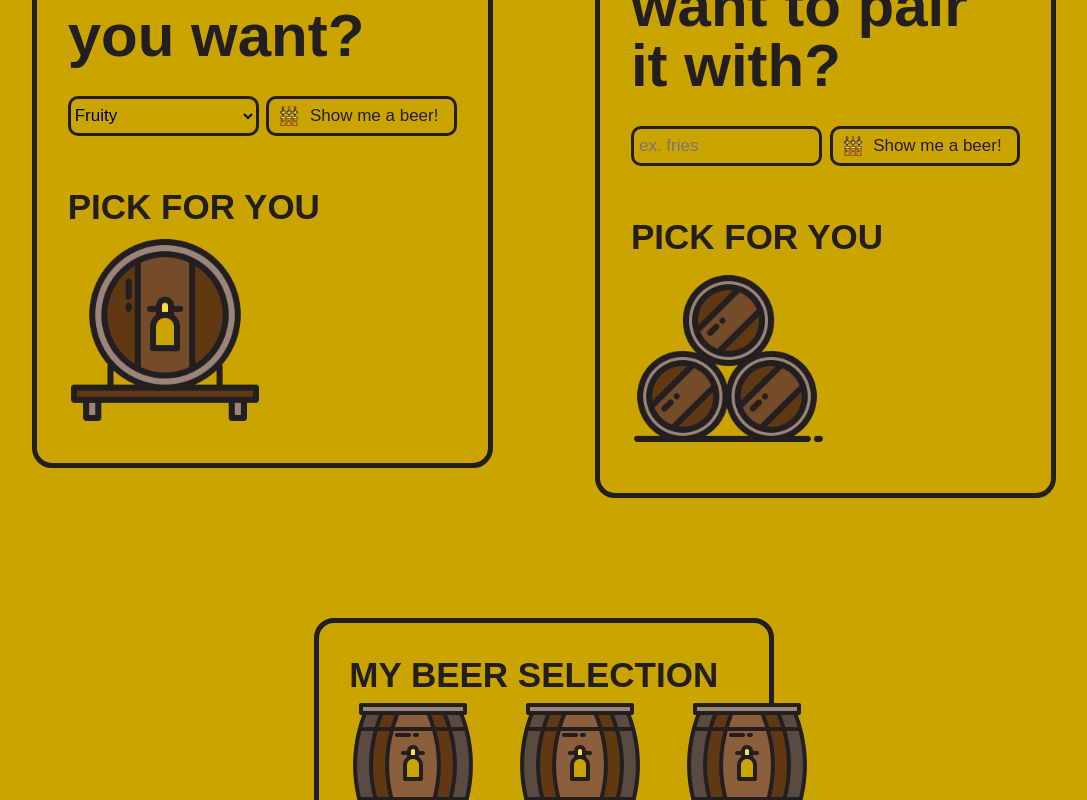
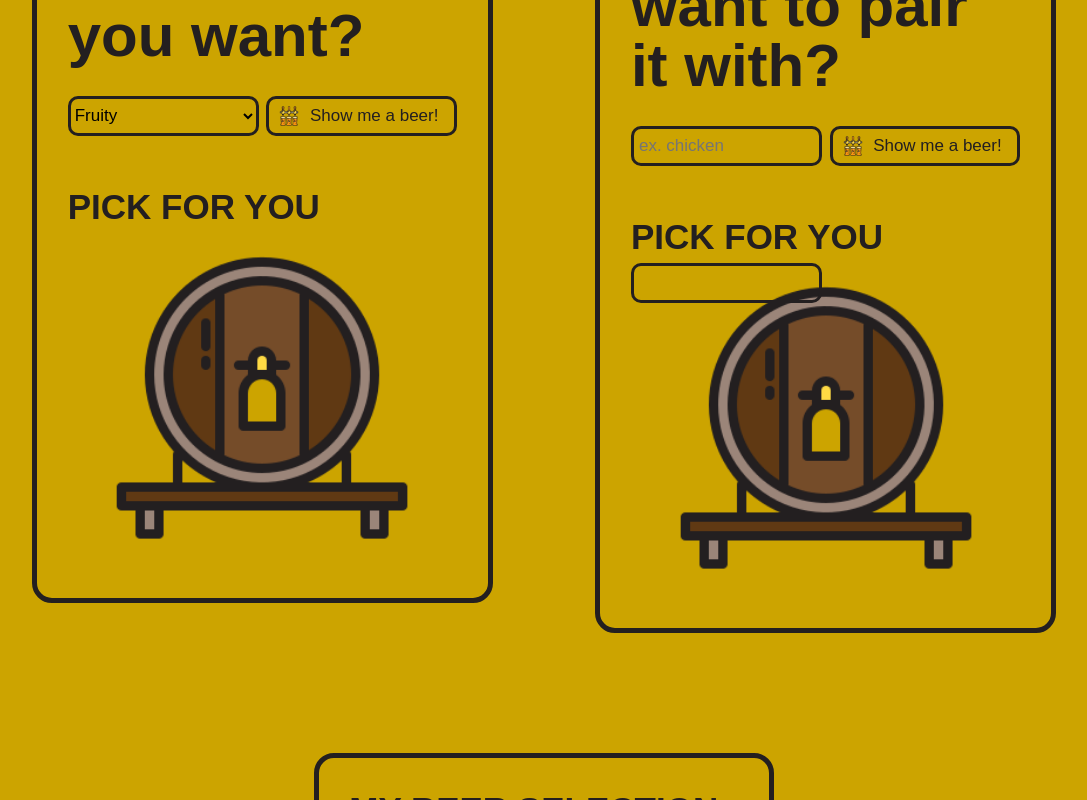
Before and after one commit to cma129/claudiaAhnProject5, a React (Create React App) app: page / in a window 1280 px wide. Shown: the part 980-1780 px from the top of the page, without its empty margins (96-1183 px from the left). Built offline with nearby package versions, Linux system fonts and the light colour scheme; no server answers; a web font is replaced by a local one.

Commit message:
display image

```diff
--- a/src/App.js
+++ b/src/App.js
@@ -1,3 +1,6 @@
+// Planning to change 'require' to import for static images
+// Planning to display custom error messages when options don't exist.
+
 import React, { Component } from 'react';
 import './index.css';
 
@@ -52,35 +55,22 @@ whichFood = (e, userFood) => {
   // Use flavour user selection to filter through allBeers array, and save to state.
   findFlavour = () => {
     const copyOfAllBeers = [...this.state.allBeers];
+    console.log('all', copyOfAllBeers);
     const randomFlavours = copyOfAllBeers.filter( (beer) => {
       return beer.description.includes(this.state.userFlavourSelection)
     })
-
+    console.log('for flavour', randomFlavours);
     // Pull random one
     const chooseRandomFlavour = (randomFlavours) => {
-    const num = Math.floor( Math.random() * (randomFlavours.length+1));
+      const num = Math.floor( Math.random() * (randomFlavours.length));
       const oneFlavour = randomFlavours[ num ];
       const oneFlavourImg = oneFlavour.image_url;
-  console.log(oneFlavourImg);
+      return oneFlavourImg;
     }
+    this.setState({
+      flavourImg: chooseRandomFlavour(randomFlavours),
+    })
   }
-// Display image of beer
-// const displayFlavour = () => {
-  // return (
-  //   <img
-  //     scr="oneFlavourImg"
-  //     alt="oneFlavour.name"
-  //     />
-  //   );
-  // }
-
-//   this.setState({
-//     copyOfAllBeers: displayFlavour
-//   }, () => {
-//     // console.log(this.setState);
-//   })
-
-
 
   // Use food user selection to filter through allBeers array, and save to state.
   findFood = () => {
@@ -92,28 +82,32 @@ findFood = () => {
         foodPairing = foodPairing + pair
       })
       if (foodPairing.includes(this.state.userFoodSelection)){
-      randomFoods.push(beer)
+        randomFoods.push(beer);
+        console.log(randomFoods);
+        return randomFoods;
       } else {
           const foodErrorMessage = "Sorry, there's no beer that matches your food pairing selection 😯";
-      console.log(foodErrorMessage);
+          // render(foodErrorMessage, document.querySelector('#flavourError'));
+          console.log('error', foodErrorMessage);
+          this.setState({
+            foodError: foodErrorMessage
+          })
       }
     })
 
     // pull random one
-  const chooseRandomFood = () => {
-    const num = Math.floor( Math.random() * (randomFoods.length+1));
+    const chooseRandomFood = (randomFoods) => {
+      const num = Math.floor( Math.random() * (randomFoods.length));
       const oneFood = randomFoods[ num ];
       const oneFoodImg = oneFood.image_url;
+      console.log(num)
       console.log(oneFoodImg);
+      return oneFoodImg;
     }
-  return randomFoods;
-
-  // this.setState({
-  //   copyOfAllBeers: beerFood
-  // }, () => {
-  //   console.log(this.setState);
-  // })
-
+    this.setState({
+      foodImg: chooseRandomFood(randomFoods),
+    })
+  }
 
   //Add to selection on click
   // const myBeerSelection = [];
@@ -127,18 +121,14 @@ findFood = () => {
   //Remove from selection on click
   //myBeerSelection.REMOVE(this)
 
-
-  }
-
-
   render () {
     return (
       <div className="App">
         <Header />
         <main className="wrapper">
           <div className="flavourFoodContainer">
-            <Flavour flavourGettingFunction={this.whichFlavour}/>
-            <Food foodGettingFunction={this.whichFood} />
+            <Flavour flavourGettingFunction={this.whichFlavour} flavourImgToDisplay={this.state.flavourImg}/>
+            <Food foodGettingFunction={this.whichFood} foodImgToDisplay={this.state.foodImg}/>
           </div>
           <Selection />
         </main>
--- a/src/components/Flavour.js
+++ b/src/components/Flavour.js
@@ -33,9 +33,12 @@ class Flavour extends Component {
                         </div>
                     </form>
                     <div>
-                    <h2>pick for you</h2>
+                        <h2>pick for you</h2>
                         <div className="barrelContainer">
-                            <img className="beerBarrel" src={require("../assets/beerBarrel.png")} alt="Beer barrel" />
+                            <img className="beerBarrel beerBarrelFlavour" src={ this.props.flavourImgToDisplay ? this.props.flavourImgToDisplay : require("../assets/beerBarrel.png") } alt="Beer barrel" />
+                            <div className="overlay">
+                            <img className="plus" src={require("../assets/plus.png")} alt="Click to add to selection" />
+                            </div>
                         </div>
                     </div>
             </section>
--- a/src/components/Food.js
+++ b/src/components/Food.js
@@ -4,7 +4,7 @@ class Food extends Component {
     constructor(props) {
         super(props);
         this.state = {
-            userFood: "fries"
+            userFood: "chicken"
         };
     }
 
@@ -20,7 +20,7 @@ class Food extends Component {
                 <form action="">
                     <label htmlFor="whichFood">What kind of food do you want to pair it with?</label>
                     <div className="selectionLine">
-                            <input type="text" onChange={this.getUserFood} id="whichFood" name="whichFood" placeholder="ex. fries"></input>
+                        <input type="text" onChange={this.getUserFood} id="whichFood" name="whichFood" placeholder="ex. chicken"></input>
                         <button type="submit" onClick={ (e) => this.props.foodGettingFunction(e, this.state.userFood) }
                         >
                             <img className="beerTab" src={require("../assets/beerTab.png")} alt="Beer tab" />Show me a beer!
@@ -28,8 +28,13 @@ class Food extends Component {
                     </div>
                 </form>
                 <div>
-                        <h2>Pick for you</h2>
-                            <img className="beerBarrel" src={require("../assets/beerBarrel2.png")} alt="Beer barrel" />
+                    <h2>pick for you</h2>
+                    <div className="barrelContainer">
+                        <img className="beerBarrel beerBarrelFood" src={ this.props.foodImgToDisplay ? this.props.foodImgToDisplay : require("../assets/beerBarrel.png") } alt="Beer barrel" />
+                        <div className="overlay">
+                            <button onClick={ (e) => this.props.addingToSelection() }><img className="plus" src={require("../assets/plus.png")} alt="Click to add to selection" /></button>
+                        </div>
+                    </div>
                 </div>
             </section>
         );
--- a/src/components/Selection.js
+++ b/src/components/Selection.js
@@ -6,9 +6,9 @@ class Selection extends Component {
             <section className="Selection">
                 <h2>My Beer Selection</h2>
                 <div className="barrelContainer">
-                    <img className="beerBarrel" src={require("../assets/beerBarrel3.png")} alt="Beer barrel" />
-                    <img className="beerBarrel" src={require("../assets/beerBarrel3.png")} alt="Beer barrel" />
-                    <img className="beerBarrel" src={require("../assets/beerBarrel3.png")} alt="Beer barrel" />
+                    <img className="beerBarrel beerBarrelSelection" src={require("../assets/beerBarrel3.png")} alt="Beer barrel" />
+                    <img className="beerBarrel beerBarrelSelection" src={require("../assets/beerBarrel3.png")} alt="Beer barrel" />
+                    <img className="beerBarrel beerBarrelSelection" src={require("../assets/beerBarrel3.png")} alt="Beer barrel" />
                 </div>
             </section>
         );
--- a/src/index.css
+++ b/src/index.css
@@ -177,9 +177,45 @@ h2 {
 
 .barrelContainer {
   display: flex;
+  position: relative;
 }
 
-.beerBarrel {
+.beerBarrelFlavour,
+.beerBarrelFood {
+  width: auto;
+  height: 300px;
+  margin: 20px auto;
+}
+
+.overlay {
+    position: absolute;
+    width: 100%;
+    height: 100%;
+    top: 0; left: 0;
+}
+
+.barrelContainer:hover .overlay {
+  background-color: #cca300a6;
+  border-radius: 30px;
+}
+
+.barrelContainer .plus {
+    display: none;
+}
+
+.barrelContainer:hover .plus {
+    display: block;
+}
+
+.plus{
+    width: 100px;
+    height: 100px;
+    position: absolute;
+    left: 39%;
+    top: 33%;
+}
+
+.beerBarrelSelection {
   width: 50%;
   height: 50%;
   margin: 5px 0;
@@ -317,8 +353,13 @@ footer p {
   }
 
   .Food,
+  .Flavour {
+    height: 75vh;
+  }
+
+  .Food,
   .Selection {
-    margin-top: 70px;
+    margin-top: 120px;
   }
 
   label {
@@ -363,3 +404,10 @@ footer p {
     font-size: 12px;
   }
 }
+
+/* Mobile landscape */
+@media(max-height: 430px) {
+  .App {
+    height: auto;
+  }
+}
```
Also changed, not shown: src/assets/plus.png (added). Lines whose indentation alone changed are shown as unchanged.
